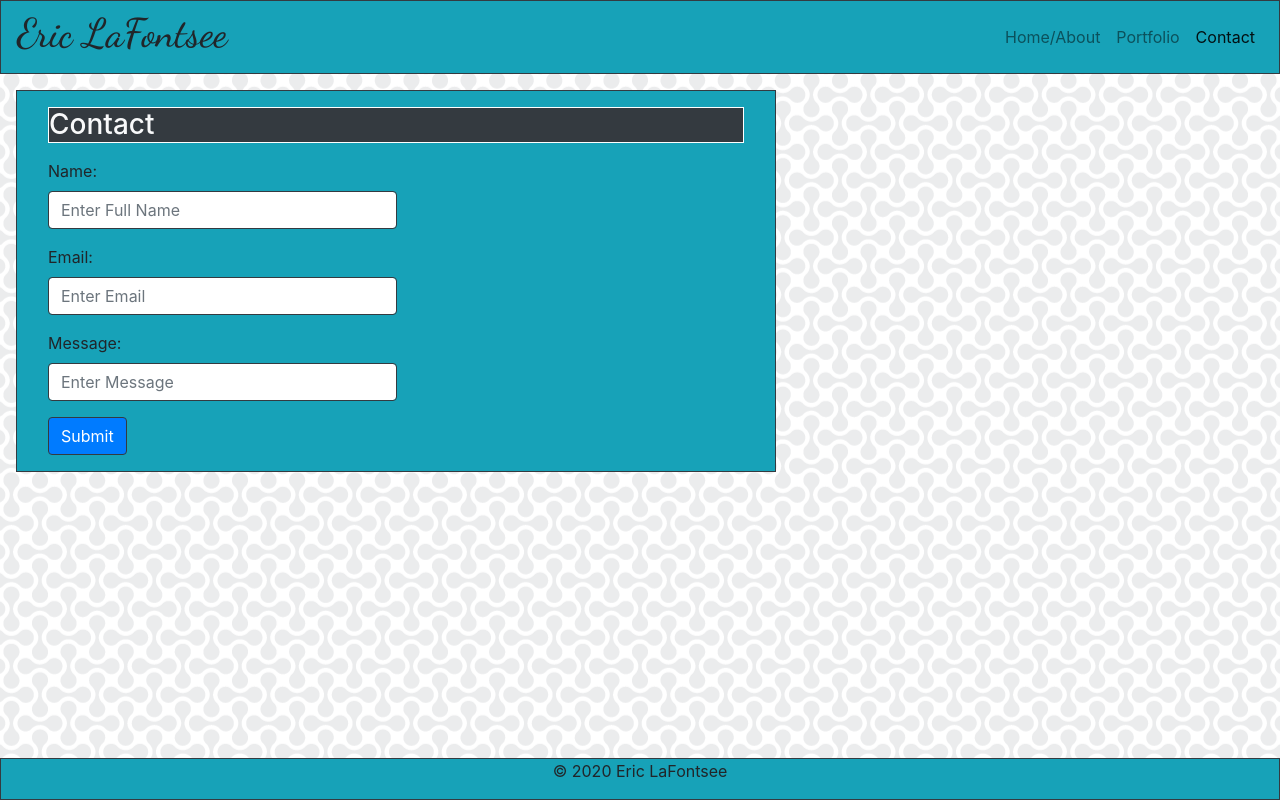
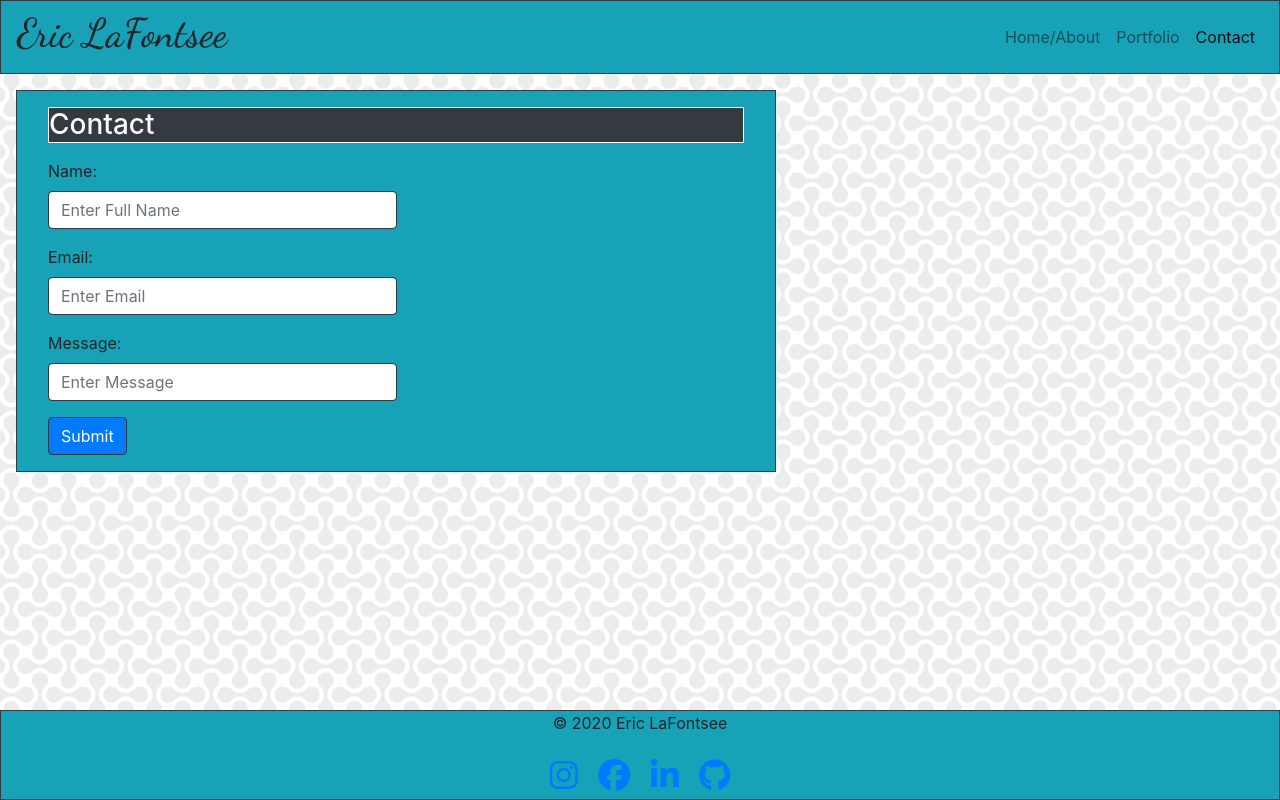
Before and after one commit to ericlafontsee/Homework-Bootstrap, a plain HTML site: page contact.html in a window 1280 px wide. Drawn offline with nearby package versions, Linux system fonts and the light colour scheme.

Commit message:
Sixth Draft. Added linkable icons to social media. Updated ReadME.

```diff
--- a/contact.html
+++ b/contact.html
@@ -9,6 +9,7 @@
     <script src="https://code.jquery.com/jquery-3.3.1.slim.min.js" integrity="sha384-q8i/X+965DzO0rT7abK41JStQIAqVgRVzpbzo5smXKp4YfRvH+8abtTE1Pi6jizo" crossorigin="anonymous"></script>
     <script src="https://cdnjs.cloudflare.com/ajax/libs/popper.js/1.14.7/umd/popper.min.js" integrity="sha384-UO2eT0CpHqdSJQ6hJty5KVphtPhzWj9WO1clHTMGa3JDZwrnQq4sF86dIHNDz0W1" crossorigin="anonymous"></script>
     <script src="https://stackpath.bootstrapcdn.com/bootstrap/4.3.1/js/bootstrap.min.js" integrity="sha384-JjSmVgyd0p3pXB1rRibZUAYoIIy6OrQ6VrjIEaFf/nJGzIxFDsf4x0xIM+B07jRM" crossorigin="anonymous"></script>
+    <script src="https://kit.fontawesome.com/0ad6dfef5e.js" crossorigin="anonymous"></script>
 </head>
 <body>
     <!-- Begin header -->
@@ -66,6 +67,10 @@
     <!-- Begin Footer -->
     <footer class="bg-info fixed-bottom border border-dark text-center">
         <p>&copy; 2020 Eric LaFontsee</p>
+        <a href="https://www.instagram.com/eric_lafontsee/?hl=en" target="_blank"><i class="fab fa-instagram fa-2x m-2"></i></a>
+        <a href="https://www.facebook.com/eric.lafontsee" target="_blank"><i class="fab fa-facebook fa-2x m-2""></i></a>
+        <a href="https://www.linkedin.com/in/eric-lafontsee-a2b65a6b/" target="_blank"><i class="fab fa-linkedin-in fa-2x m-2""></i></a>
+        <a href="https://github.com/ericlafontsee" target="_blank"><i class="fab fa-github fa-2x m-2"" ></i></a>
     </footer>
   </body>
 </html>
```
Also changed, not shown: index.html (+5 -0 lines), portfolio.html (+5 -0 lines), 1 other file.
